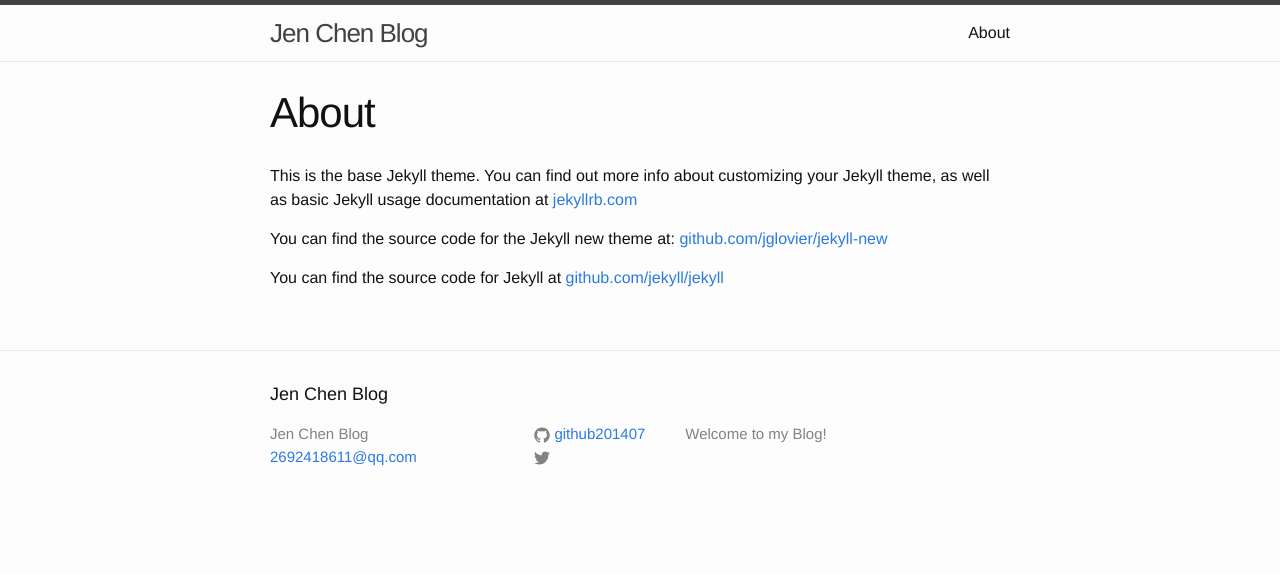
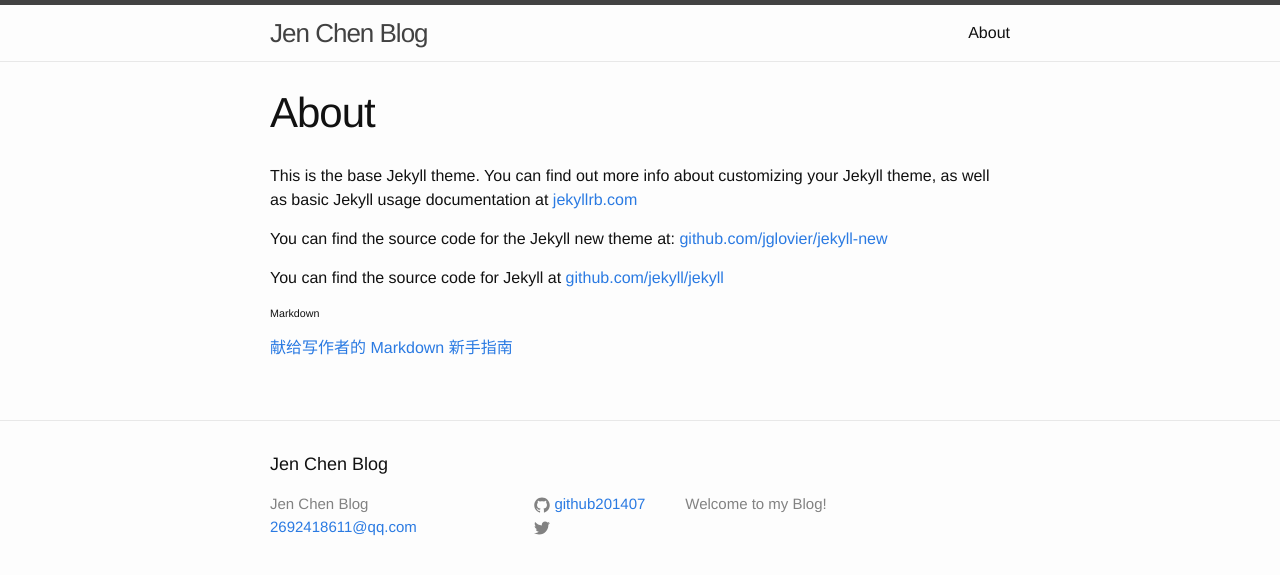
Before and after one commit to github201407/github201407.github.io, a Jekyll site: the page built from about.md, in a window 1280 px wide. Shown: the top 575 px of the page. Built offline with Jekyll 4.4.1, drawn with Linux system fonts in a browser that asks for light colours.

Commit message:
add markdown link

```diff
--- a/about.md
+++ b/about.md
@@ -9,3 +9,5 @@ This is the base Jekyll theme. You can find out more info about customizing your
 You can find the source code for the Jekyll new theme at: [github.com/jglovier/jekyll-new](https://github.com/jglovier/jekyll-new)
 
 You can find the source code for Jekyll at [github.com/jekyll/jekyll](https://github.com/jekyll/jekyll)
+######Markdown
+[献给写作者的 Markdown 新手指南](http://www.jianshu.com/p/q81RER)
```
